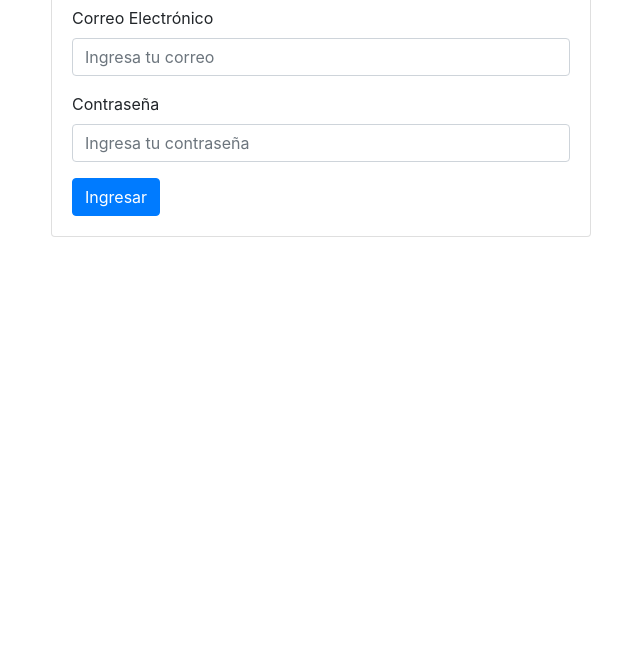
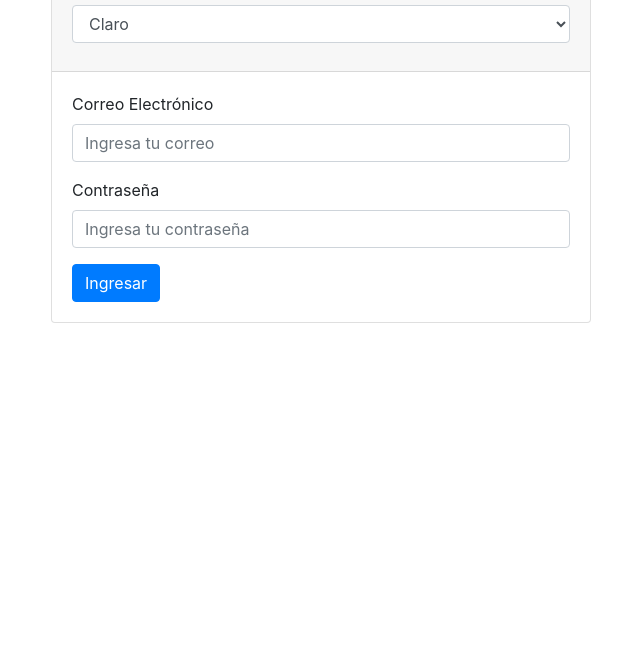
Before and after one commit to cagonzalez2024/front_login_bootstrao, a plain HTML site: page login.html in a window 1280 px wide. Shown: the part 130-800 px from the top of the page, without its empty margins (319-959 px from the left). Drawn offline with nearby package versions, Linux system fonts and the light colour scheme.

Commit message:
Select darkmode

```diff
--- a/login.html
+++ b/login.html
@@ -13,6 +13,13 @@
                 <div class="card">
                     <div class="card-header">
                         <h3>Login</h3>
+                        <div class="form-group">
+                            <label for="themeSelect">Tema</label>
+                            <select class="form-control" id="themeSelect">
+                                <option value="light">Claro</option>
+                                <option value="dark">Oscuro</option>
+                            </select>
+                        </div>
                     </div>
                     <div class="card-body">
                         <form>
```
